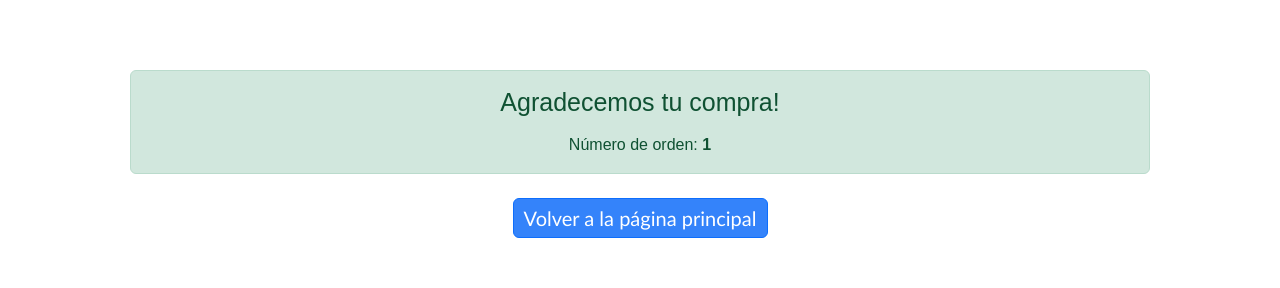
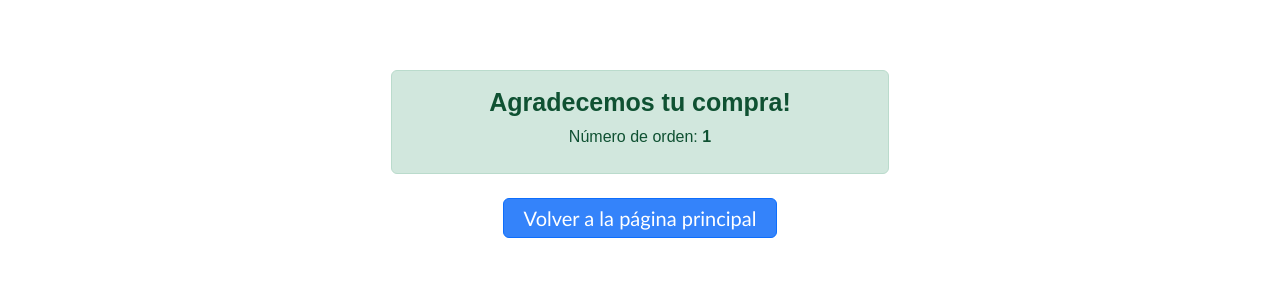
Before and after one commit to carinabravo/tienda-de-arte, a React (Create React App) app: page /ordenGenerada/1 in a window 1280 px wide. Shown: the part 369-657 px from the top of the page. Built offline with nearby package versions, Linux system fonts and the light colour scheme.

Commit message:
se realizaron ajustes en alertas

```diff
--- a/src/components/Cart.jsx
+++ b/src/components/Cart.jsx
@@ -10,12 +10,14 @@ const Cart = () => {
     if (cartTotal() === 0) {
         return (
             <div className="container">
-                <div className="row py-5 px-5">
-                    <div className="col-md-12 text-center mb-5">
+                <div className="row py-5 px-5" >
+                    <div className="col-md-6 offset-md-3 text-center mb-5">
                         <div className="alert alert-product alert-danger" role="alert">
-                            <h1 className="m-2" style={{ fontSize: "20px", color: "#cc062e" }}>No se encontraron productos en tu carrito!</h1>
+                            <h1 className="m-2" style={{ fontSize: "22px", color: "#cc062e" }}><b>Tu carrito de compras se encuentra vacío!</b></h1>
                         </div>
-                        <Link to={"/"} className="btn btn-volver btn-primary mt-2">Volver a la página principal</Link>
+                        <div>
+                            <Link to={"/"} className="btn btn-volver btn-primary mt-2">Volver a la página principal</Link>
+                        </div>
                     </div>
                 </div>
             </div>
--- a/src/components/OrdenGenerada.jsx
+++ b/src/components/OrdenGenerada.jsx
@@ -8,12 +8,14 @@ const OrdenGenerada = () => {
     return (
         <div className="container">
             <div className="row py-5 px-5">
-                <div className="col-md-12 text-center mb-5">
+                <div className="col-md-6 offset-md-3 text-center mb-5">
                     <div className="alert alert-success">
-                        <h1 className="mb-3" style={{ fontSize: "25px" }}>Agradecemos tu compra!</h1>
-                        <p className="mb-0"style={{ fontSize: "16px" }}>Número de orden: <b>{id}</b> </p>
+                        <h1 className="mb-2" style={{ fontSize: "25px" }}><b>Agradecemos tu compra!</b></h1>
+                        <p className="mb-2" style={{ fontSize: "16px" }}>Número de orden: <b>{id}</b> </p>
                     </div>
-                    <Link to={"/"} className="btn btn-volver btn-primary mt-2">Volver a la página principal</Link>
+                    <div>
+                        <Link to={"/"} className="btn btn-volver btn-primary mt-2">Volver a la página principal</Link>
+                    </div>
                 </div>
             </div>
         </div>
--- a/src/components/cart.css
+++ b/src/components/cart.css
@@ -1,8 +1,6 @@
 .btn-volver {
     font-family: "Gill Sans", "Gill Sans MT", Calibri, "Trebuchet MS", sans-serif;
-    padding-top: 10px;
-    width: 25%;
+    padding: 4px 20px 4px 20px;
     background-color: #3483fa;
     font-size: 20px;
-    padding: 4px;
   }
--- a/src/components/error.css
+++ b/src/components/error.css
@@ -12,9 +12,7 @@
 
 .btn-error {
   font-family: "Gill Sans", "Gill Sans MT", Calibri, "Trebuchet MS", sans-serif;
-  padding-top: 10px;
-  width: 25%;
+  padding: 4px 20px 4px 20px;
   background-color: #3483fa;
   font-size: 20px;
-  padding: 4px;
 }
```
